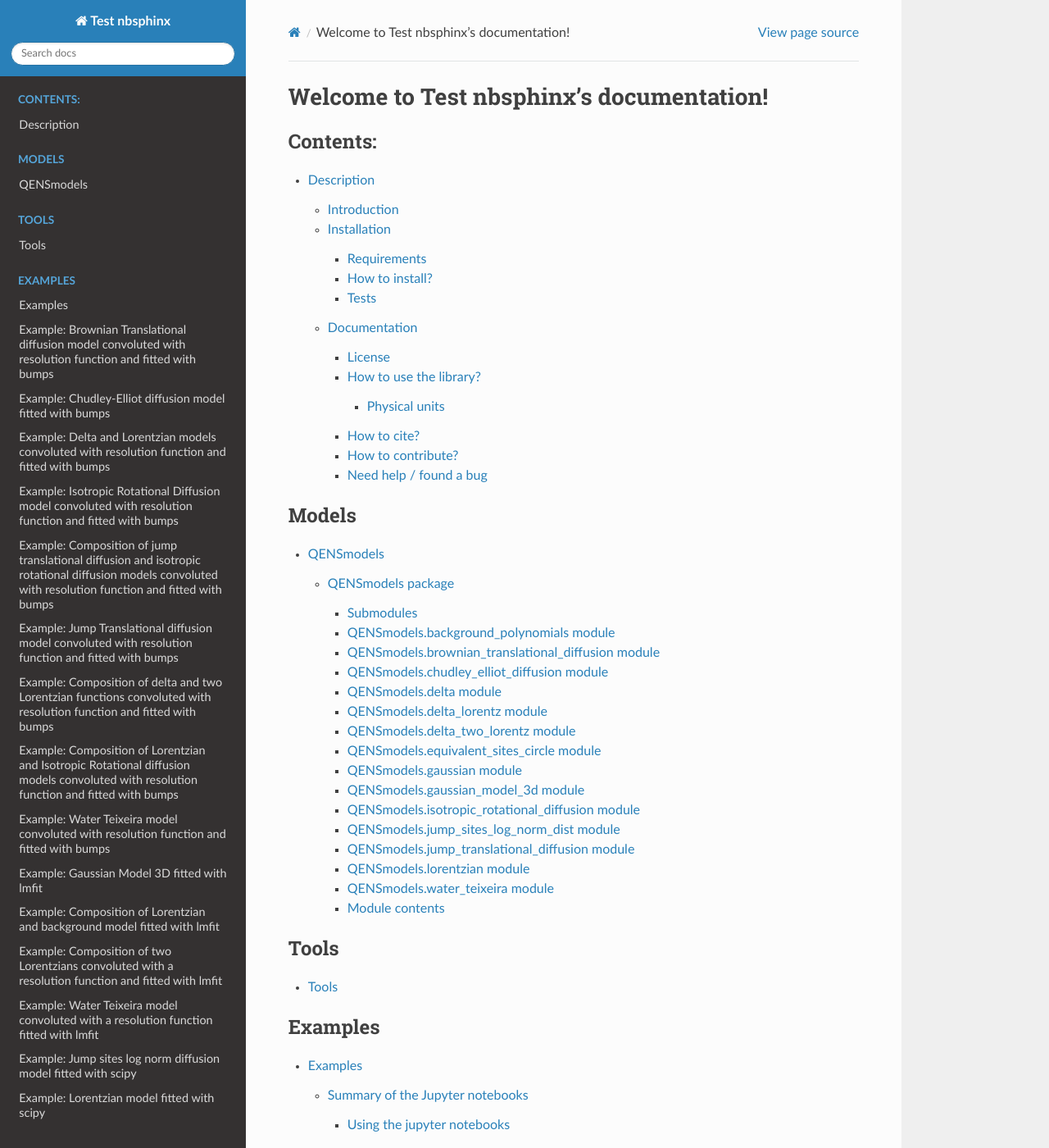
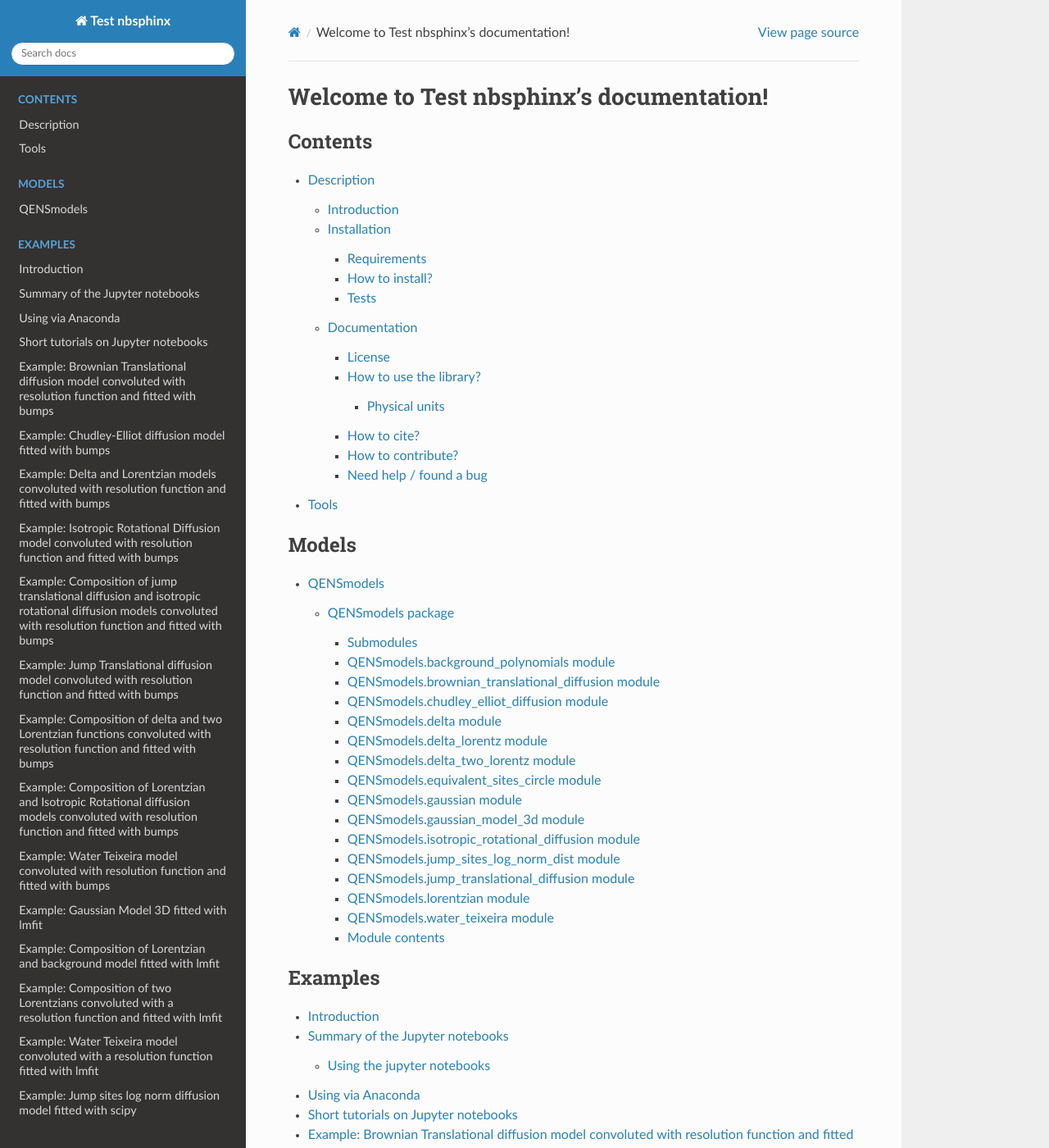
Before and after one commit to celinedurniak/test_nbsphinx, a Sphinx documentation site: the page built from docs/index.rst, in a window 1280 px wide and 1400 px high. Shown: the whole window at 82% size. Built offline with Sphinx 7.4.7 and the Read the Docs theme 2.0.0, drawn with Linux system fonts in a browser that asks for light colours.

Commit message:
Modified layout of sections of documentation

```diff
--- a/docs/examples/README.rst
+++ b/docs/examples/README.rst
@@ -1,5 +1,5 @@
-Examples
-========
+Introduction
+^^^^^^^^^^^^
 
 This section contains different jupyter notebooks showing how to use models of
 the QENS library. The sub-folder `using_mantid` details how to proceed if you want to use Mantid.
--- a/docs/index.rst
+++ b/docs/index.rst
@@ -3,21 +3,16 @@ Welcome to Test nbsphinx's documentation!
 
 .. toctree::
    :maxdepth: 4
-   :caption: Contents:
+   :caption: Contents
 
    description
+   tools
 
 .. toctree::
    :caption: Models
    :maxdepth: 3
 
    modules
-
-.. toctree::
-   :caption: Tools
-   :maxdepth: 3
-
-   tools
 
 .. toctree::
    :caption: Examples
```
